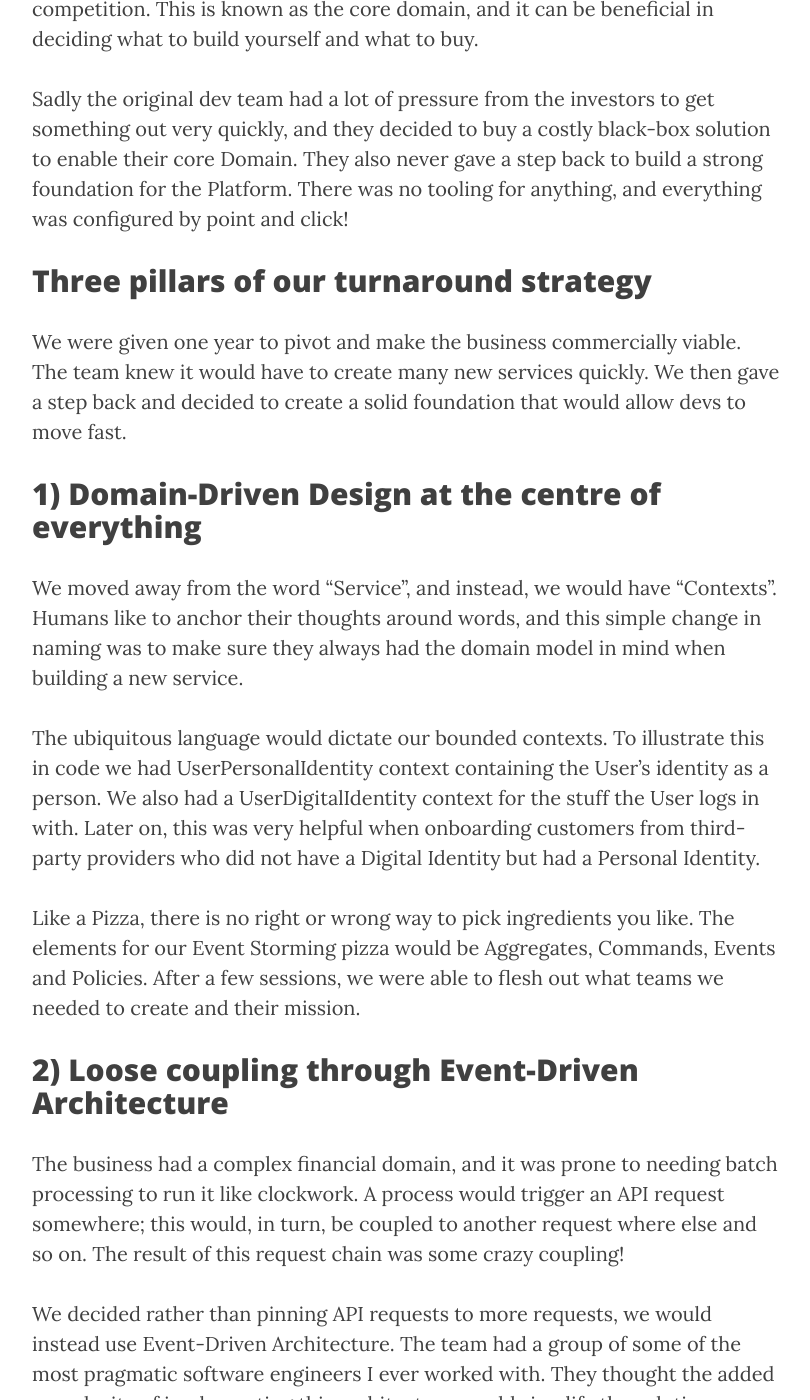
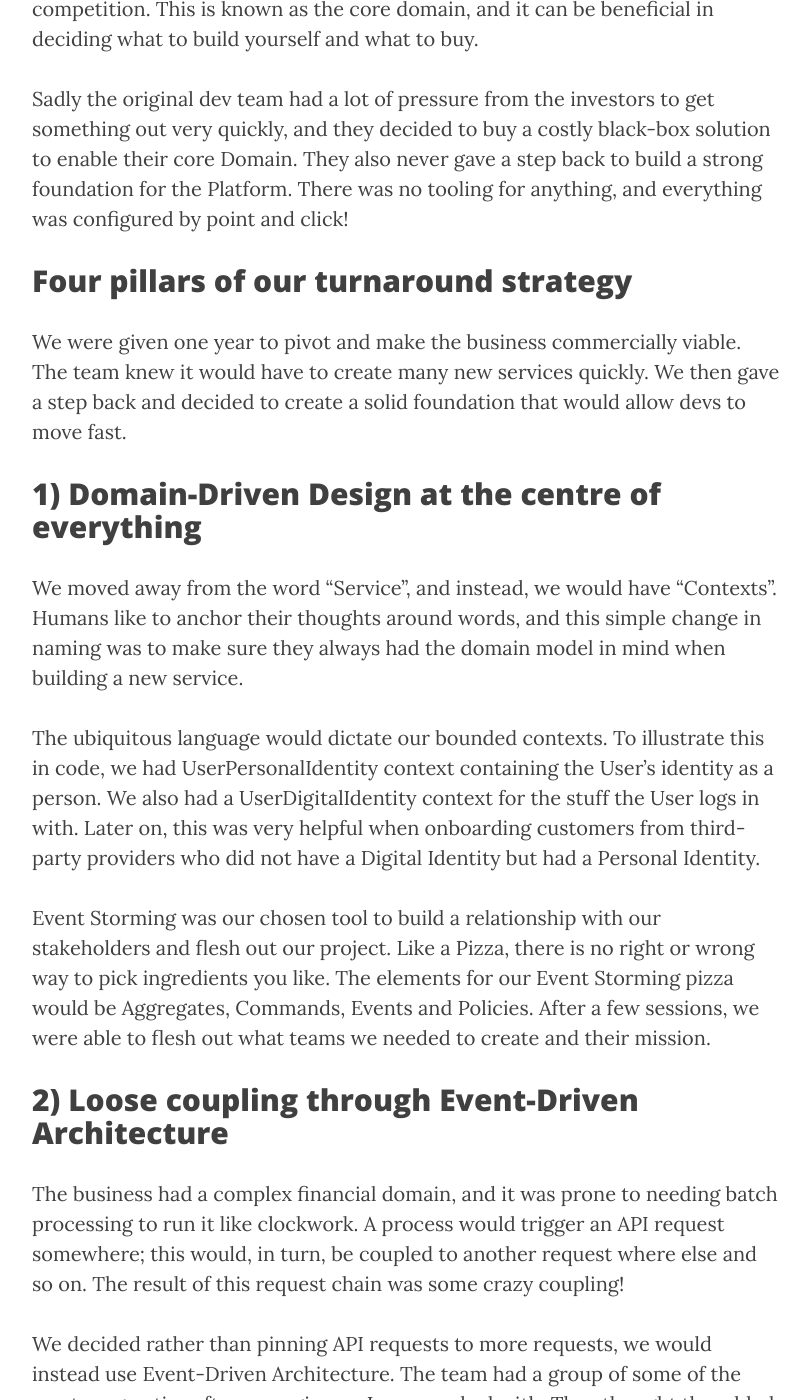
Before and after one commit to kaldas/kaldas.github.io, a Jekyll site: the page built from _posts/2021-07-09-when-ddd-and-devops-saved-a-startup.markdown, in a window 1280 px wide and 1400 px high, scrolled down 1465 px. Shown: the whole window, without its empty margins (233-1043 px from the left). Built offline with Jekyll 4.4.1, drawn with Linux system fonts in a browser that asks for light colours; nearby versions of some CDN libraries; comment, search, counter and statistics services are not loaded; some of the changed text lies outside the part shown.

Commit message:
Update 2021-07-09-when-ddd-and-devops-saved-a-startup.markdown

```diff
--- a/_posts/2021-07-09-when-ddd-and-devops-saved-a-startup.markdown
+++ b/_posts/2021-07-09-when-ddd-and-devops-saved-a-startup.markdown
@@ -30,7 +30,7 @@ This is how the business is going to have an advantage over the competition. Thi
 
 Sadly the original dev team had a lot of pressure from the investors to get something out very quickly, and they decided to buy a costly black-box solution to enable their core Domain. They also never gave a step back to build a strong foundation for the Platform. There was no tooling for anything, and everything was configured by point and click!
 
-## Three pillars of our turnaround strategy
+## Four pillars of our turnaround strategy
 
 We were given one year to pivot and make the business commercially viable. The team knew it would have to create many new services quickly. We then gave a step back and decided to create a solid foundation that would allow devs to move fast.
 
@@ -38,9 +38,9 @@ We were given one year to pivot and make the business commercially viable. The t
 
 We moved away from the word "Service", and instead, we would have "Contexts". Humans like to anchor their thoughts around words, and this simple change in naming was to make sure they always had the domain model in mind when building a new service.
 
-The ubiquitous language would dictate our bounded contexts. To illustrate this in code we had UserPersonalIdentity context containing the User's identity as a person. We also had a UserDigitalIdentity context for the stuff the User logs in with. Later on, this was very helpful when onboarding customers from third-party providers who did not have a Digital Identity but had a Personal Identity.
+The ubiquitous language would dictate our bounded contexts. To illustrate this in code, we had UserPersonalIdentity context containing the User's identity as a person. We also had a UserDigitalIdentity context for the stuff the User logs in with. Later on, this was very helpful when onboarding customers from third-party providers who did not have a Digital Identity but had a Personal Identity.
 
-Like a Pizza, there is no right or wrong way to pick ingredients you like. The elements for our Event Storming pizza would be Aggregates, Commands, Events and Policies. After a few sessions, we were able to flesh out what teams we needed to create and their mission.
+Event Storming was our chosen tool to build a relationship with our stakeholders and flesh out our project. Like a Pizza, there is no right or wrong way to pick ingredients you like. The elements for our Event Storming pizza would be Aggregates, Commands, Events and Policies. After a few sessions, we were able to flesh out what teams we needed to create and their mission.
 
 ## 2) Loose coupling through Event-Driven Architecture
 
@@ -71,4 +73,6 @@ This worked really well, and then we created tooling to:
 - Add a new aggregate to an existing project
 - Update dependencies in a project
 
-##
+## Final Thoughts
+
+After an intense 12 month period, we had decommissioned the old platform, customers were happy, and the business was well on track to break even.
```
Also changed, not shown: other parts of _posts/2021-07-09-when-ddd-and-devops-saved-a-startup.markdown (+3 -1 lines).
